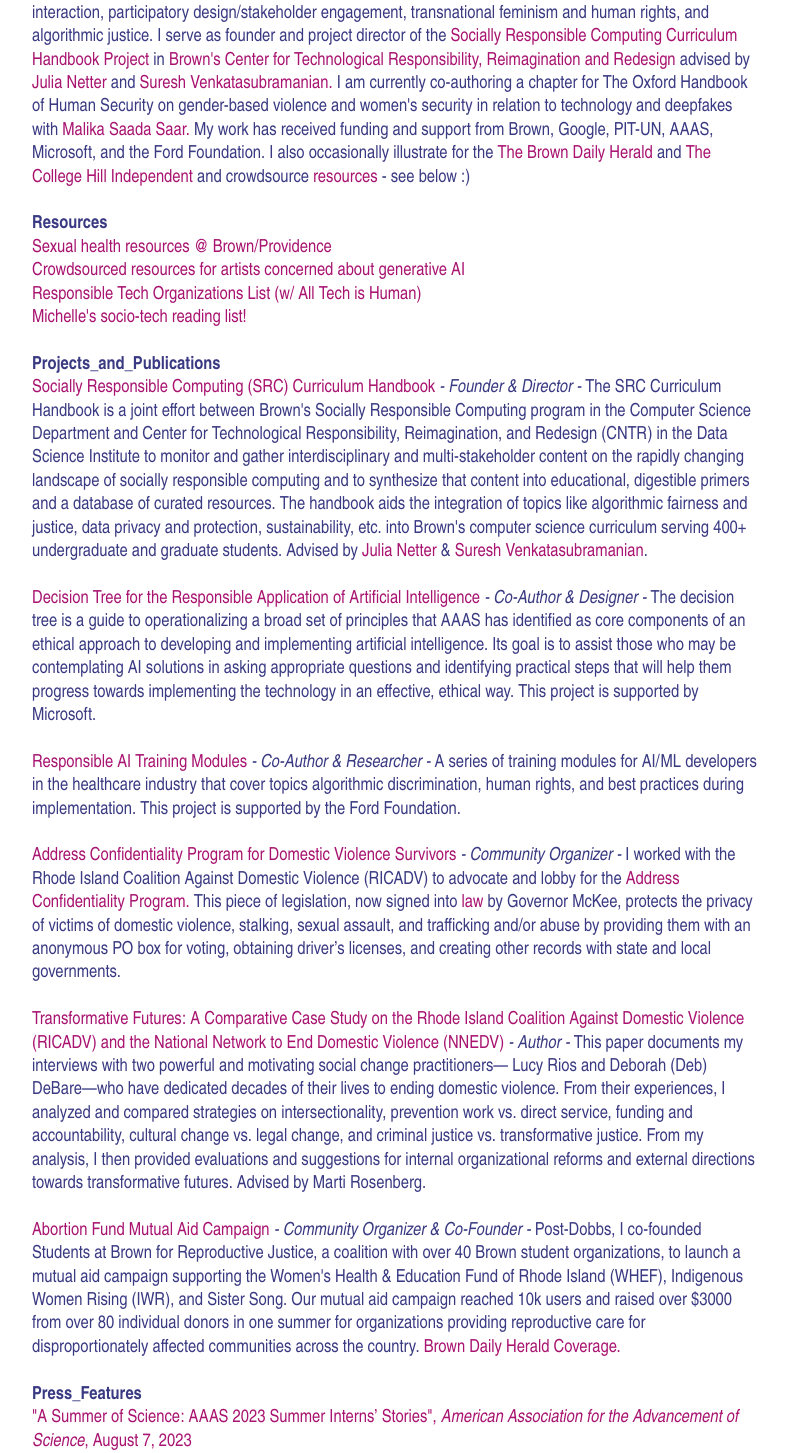
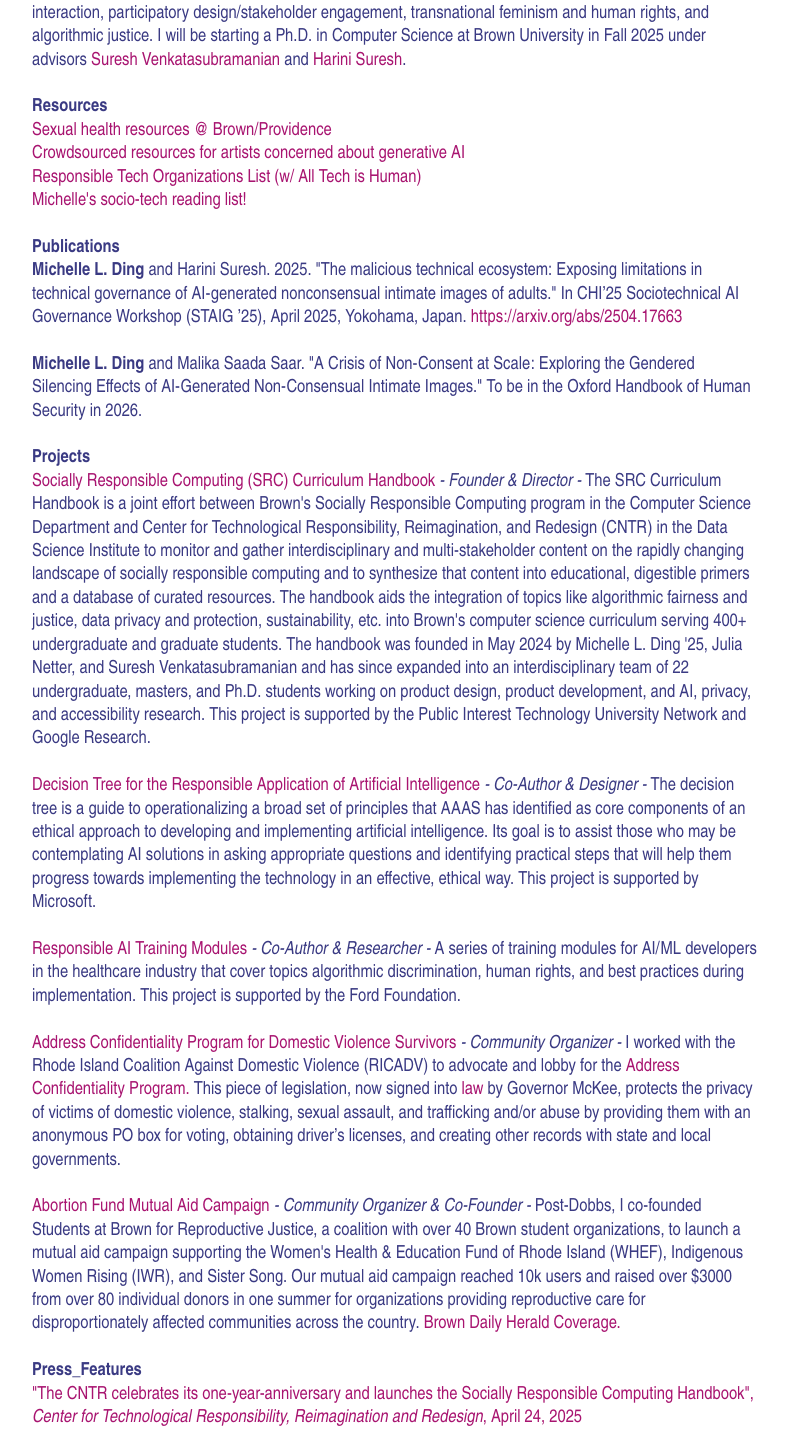
Before and after one commit to michelle-ding/michelle-ding.github.io, a React (Create React App) app: page / in a window 1280 px wide. Shown: the part 802-2255 px from the top of the page, without its empty margins (416-1204 px from the left). Built offline with nearby package versions, Linux system fonts and the light colour scheme; the HTML template or start-up script is replaced by a standard one.

Commit message:
April edits

```diff
--- a/src/Body.tsx
+++ b/src/Body.tsx
@@ -65,33 +65,11 @@
             I am an interdisciplinary researcher, computer scientist, and community organizer at Brown University.
             My goal is to build a culture of technology that empowers communities.
             My work primarily focuses on human-AI interaction, participatory design/stakeholder engagement,
-            transnational feminism and human rights, and algorithmic justice.
-            I serve as founder and project director of the {" "}
-            <a id="ref" href="https://cntr.brown.edu/projects#socially-responsible-computing-src-curriculum-handbook" target="_blank">Socially Responsible Computing Curriculum Handbook Project</a>{" "}
-             in {" "}
-            <a id="ref" href="https://cntr.brown.edu/" target="_blank">Brown's Center for Technological
-            Responsibility, Reimagination and Redesign</a>{" "}advised by {" "}
-            <a href="http://www.julianetter.de/" id="ref" target="_blank">
-            Julia Netter
-                </a> and {" "}
-                <a href="https://vivo.brown.edu/display/suresh" id="ref" target="_blank">
-                Suresh Venkatasubramanian.
-                    </a>{" "}
-            I am currently co-authoring a chapter for The Oxford Handbook of Human Security on gender-based violence and women's security in
-            relation to technology and deepfakes
-            with <a href="https://home.watson.brown.edu/people/faculty/senior-fellows/malika-saada-saar" id="ref" target="_blank">
-                Malika Saada Saar.
-                    </a>{" "}
-
-            My work has received funding and support from Brown, Google, PIT-UN, AAAS, Microsoft, and the Ford Foundation.
-            I also occasionally illustrate for the {" "}
-            <a id="ref" href="https://www.browndailyherald.com/staff/michelle-ding" target="_blank">
-                The Brown Daily Herald
-                </a>
-            {" "} and {" "}
-            <a id="ref" href="https://www.theindy.org/illustrator=Michelle%20L%20Ding" target="_blank">
-                The College Hill Independent</a> and crowdsource <a id="ref"href="#Resources">resources</a> - see below :)
-        </div>
+            transnational feminism and human rights, and algorithmic justice. I will be starting a Ph.D. in Computer Science
+            at Brown University in Fall 2025 under advisors <a href="https://vivo.brown.edu/display/suresh" id="ref" target="_blank">
+                Suresh Venkatasubramanian
+                    </a> and <a href="https://harinisuresh.com/" id="ref" target="_blank">Harini Suresh</a>.
+            </div>
     )
 }
 function bio(logoval:boolean){
@@ -153,18 +131,21 @@
     const esvinterview = "https://www.browndailyherald.com/article/2022/11/an-ongoing-effort-looking-into-past-present-future-of-sexual-assault-activism-at-brown"
     const bdh = "The Brown Daily Herald"
     const aaasinterview = "https://www.aaas.org/news/summer-science-aaas-2023-summer-interns-stories"
+    const cntrnews = "https://cntr.brown.edu/news/2025-04-24/cntr01-and-src-handbook"
     return(
         <div id="Press">
             <b id="header">{'Press_Features'}</b>
+            {formatPress(cntrnews, "The CNTR celebrates its one-year-anniversary and launches the Socially Responsible Computing Handbook", "Center for Technological Responsibility, Reimagination and Redesign", "April 24, 2025")}
+            <br></br>
             {formatPress(aaasinterview, "A Summer of Science: AAAS 2023 Summer Interns’ Stories", "American Association for the Advancement of Science", "August 7, 2023")}
-
+            <br></br>
             {formatPress(esvroundtable, "End Sexual Violence at Brown hosts nonprofit roundtable to address survivor support, advocacy",
              bdh, "May 3, 2023")}
-
+            <br></br>
              {formatPress(titleix, "Sexual misconduct reports increased 52% in 2021-22 academic year", bdh, "November 16, 2022")}
-
+             <br></br>
             {formatPress(brunobrief, "The Bruno Brief: Diving into advocacy around sexual assault on campus", bdh, "November 14, 2022")}
-
+            <br></br>
             {formatPress(esvinterview, "‘An ongoing effort’: looking into past, present, future of sexual assault activism at Brown", bdh, "November 3, 2022")}
         </div>
     )
@@ -189,17 +170,6 @@
     return(
         <div id="Illustrations">
             <b id="header">{'Illustrations'}</b>
-            {/* <div id="ilocontainer">
-                <a id="iloa" href="https://www.browndailyherald.com/article/2023/09/u-community-discusses-integration-of-ai-into-academic-points-to-opportunities-for-innovation" target="_blank">
-                <img id="ilos" src={chatgpt} alt="Michelle Ding Illustration of Chat GPT for the Brown Daily Herald"></img>
-                </a>
-                <a id="iloa" href="https://www.browndailyherald.com/article/2023/02/its-over-the-top-students-react-to-ucs-president-recall-election" target="_blank">
-                <img id="ilos" src={elections} alt="Michelle Ding Illustration of Recall Election for the Brown Daily Herald"></img>
-                </a>
-                <a id="iloa" href="https://www.browndailyherald.com/article/2023/03/ucs-gsc-work-to-install-menstrual-product-dispensers-in-university-bathrooms" target="_blank">
-                <img id="ilos" src={menstrual} alt="Michelle Ding Illustration of Free Menstrual Products for the Brown Daily Herald"></img>
-                </a>
-            </div> */}
             <br></br>
             I also occasionally draw for the {" "}
             <a id="ref" href="https://www.browndailyherald.com/staff/michelle-ding" target="_blank">
@@ -212,11 +182,24 @@
         </div>
     )
 }
-
-function project_and_publications(){
+function publications(){
     return(
-        <div id="projects_and_publications">
-            <b id="header">{'Projects_and_Publications'}</b>
+        <div id="publications">
+            <b id="header">{'Publications'}</b>
+            <br></br>
+            <b>Michelle L. Ding</b> and Harini Suresh. 2025. "The malicious technical ecosystem: Exposing limitations in technical governance of AI-generated nonconsensual intimate images of adults." In CHI’25 Sociotechnical AI Governance
+            Workshop (STAIG ’25), April 2025, Yokohama, Japan. <a id="ref" href="https://arxiv.org/abs/2504.17663" target="_blank">https://arxiv.org/abs/2504.17663</a>
+            <br></br>
+            <br></br>
+            <b>Michelle L. Ding</b> and Malika Saada Saar. "A Crisis of Non-Consent at Scale: Exploring the Gendered Silencing Effects of AI-Generated Non-Consensual Intimate Images."
+            To be in the Oxford Handbook of Human Security in 2026.
+        </div>
+    )
+}
+function projects(){
+    return(
+        <div id="projects">
+            <b id="header">{'Projects'}</b>
             <br></br>
             <a id="ref" href={src} target="_blank">Socially Responsible Computing (SRC) Curriculum Handbook</a>
             <i> - Founder & Director - </i>
@@ -230,13 +213,11 @@
             The handbook aids the integration of topics like algorithmic fairness and justice, data
             privacy and protection, sustainability, etc.
             into Brown's computer science curriculum serving 400+ undergraduate and graduate students.
-            Advised by {" "}
-            <a href="http://www.julianetter.de/" id="ref" target="_blank">
-            Julia Netter
-                </a> & {" "}
-                <a href="https://vivo.brown.edu/display/suresh" id="ref" target="_blank">
-                Suresh Venkatasubramanian
-                    </a>.
+            The handbook was founded in May 2024 by Michelle L. Ding '25, Julia Netter, and Suresh Venkatasubramanian
+            and has since expanded into an interdisciplinary team of 22 undergraduate, masters, and Ph.D. students
+            working on product design, product development, and AI, privacy, and accessibility research.
+            This project is supported by the Public Interest Technology University Network
+             and Google Research.
             <br></br><br></br>
             <a id="ref" href={decisiontree} target="_blank">Decision Tree for the Responsible Application
                 of Artificial Intelligence</a>
@@ -253,30 +234,6 @@
                 <i> - Co-Author & Researcher - </i> A series of training modules for
                 AI/ML developers in the healthcare industry that cover topics algorithmic discrimination,
                 human rights, and best practices during implementation. This project is supported by the Ford Foundation.
-                  {/* <br></br><br></br> */}
-            {/* <a id="ref" href="https://michelleluowending.github.io/invisiblebodies/" target="_blank">* Invisible Bodies: Hidden Labor Behind Word Embeddings</a>
-                <i> - Researcher & Creator - </i>
-                "Invisible Bodies" is an interactive web exhibit that adopts a feminist digital humanities methodology
-                in examining the various forms of unseen labor behind the
-                creation and (gender) debiasing of word embedding models like Word2Vec and GloVe.
-                As word embeddings form the foundation of language models, the exhibit also acts as
-                a broader exploration of unseen labor behind modern AI technology.
-            <br></br><br></br> */}
-             {/* <a id="ref" href="https://drive.google.com/file/d/18NgVvgEJwVlFUAXfW-SLx4nAyyRbXYmM/preview" target="_blank">
-             Breaking Barriers: A Facilitated Dialogue Between My Mother and Post-Mao Feminism
-               </a>
-                <i> - Author - </i>
-                This paper explores the fascinating development of Chinese feminism since 1949, from socialist
-feminism in Maoist China to revisions of socialist feminism in the early 1980s to independent
-post-Mao feminism in the late 1980s and 1990s. My explorations also involve understanding the
-limitations of Chinese feminism in its many forms—in particular, Marxist feminism’s gender
-blindness and male-centered values and independent post-Mao feminism’s blindness towards
-historical, political, intellectual, and transnational factors that influenced its formation. In my final
-reflection, I also trace the underlying Western ideological forces that shaped both post-Mao
-feminists and my mother’s own recollections of her experience in the New Era. Advised by {" "}
-<a target="_blank" id="ref" href="https://vivo.brown.edu/display/lwang">
-Lingzhen Wang.
-</a> */}
                 <br></br><br></br>
 
 
@@ -288,19 +245,7 @@
                 domestic violence, stalking, sexual assault, and trafficking and/or abuse
                  by providing them with an anonymous PO box for voting, obtaining driver’s
                  licenses, and creating other records with state and local governments.
-            <br></br><br></br>
-            <a id="ref" href="https://drive.google.com/file/d/1hDbzgEEK_PIP0206xkhTJJSGJOKmdtZi/preview" target="_blank">
-                Transformative Futures: A Comparative Case Study on the Rhode Island Coalition Against Domestic Violence
-(RICADV) and the National Network to End Domestic Violence (NNEDV)
-               </a>
-                <i> - Author - </i>
-               This paper documents my interviews with two powerful and motivating social change practitioners—
-Lucy Rios and Deborah (Deb) DeBare—who have dedicated decades of their lives to ending
-domestic violence. From their experiences, I analyzed and compared strategies on intersectionality,
-prevention work vs. direct service, funding and accountability, cultural change vs. legal change,
-and criminal justice vs. transformative justice. From my analysis, I then
-provided evaluations and suggestions for internal organizational reforms and external directions
-towards transformative futures. Advised by Marti Rosenberg.
+
                 <br></br><br></br>
             <a id="ref" href="https://www.gofundme.com/f/students-brown-for-reproductive-justice" target="_blank">
                 Abortion Fund Mutual Aid Campaign</a>
@@ -311,16 +256,6 @@
             over 80 individual donors in one summer for organizations
             providing reproductive care for disproportionately affected communities across the country.{" "}
             <a id="ref" target="_blank" href={esvinterview}>Brown Daily Herald Coverage.</a>
-            {/* <br></br><br></br>
-            <a target="_blank" id="ref" href="https://drive.google.com/file/d/1hDbzgEEK_PIP0206xkhTJJSGJOKmdtZi/view?usp=sharing">
-            <i>Transformative Futures: </i>
-            A Comparative Case Study on the Rhode Island Coalition Against Domestic Violence (RICADV)
-            and the National Network to End Domestic Violence (NNEDV), April 2022</a>
-            <br></br><br></br>
-            <a target="_blank" id="ref" href="https://drive.google.com/file/d/18NgVvgEJwVlFUAXfW-SLx4nAyyRbXYmM/view?usp=sharing">
-            <i>Breaking Barriers: </i>
-            A Facilitated Dialogue Between My Mother and Post-Mao Feminism, May 2023
-            </a> */}
         </div>
     )
 }
@@ -366,7 +301,7 @@
             <br></br>
             Website colors tested using <a target="_blank" id="ref" href="https://accessible-colors.com/">Accessible Colors</a>
             <br></br>
-            Last updated January 2025
+            Last updated April 2025
 
         </div>
     )
@@ -414,8 +349,9 @@
             <br></br>
             {resources()}
             <br></br>
-
-            {project_and_publications()}
+            {publications()}
+            <br></br>
+            {projects()}
             {/* <br></br>
             {technicalSkills()} */}
             {/* <br></br>
--- a/src/Nav.tsx
+++ b/src/Nav.tsx
@@ -7,8 +7,8 @@
       <ul>
         <li><a href="#About">About</a></li>
         <li><a href="#Resources">Resources</a></li>
-        <li><a href="#projects_and_publications">Projects_and_Publications</a></li>
-        {/* <li><a href="#Illustrations">Illustrations</a></li> */}
+        <li><a href="#publications">Publications</a></li>
+        <li><a href="#projects">Projects</a></li>
         <li><a href="#Press">Press_Features</a></li>
         <li><a href="#WebsiteDetails">Website_Details</a></li>
       </ul>
```
